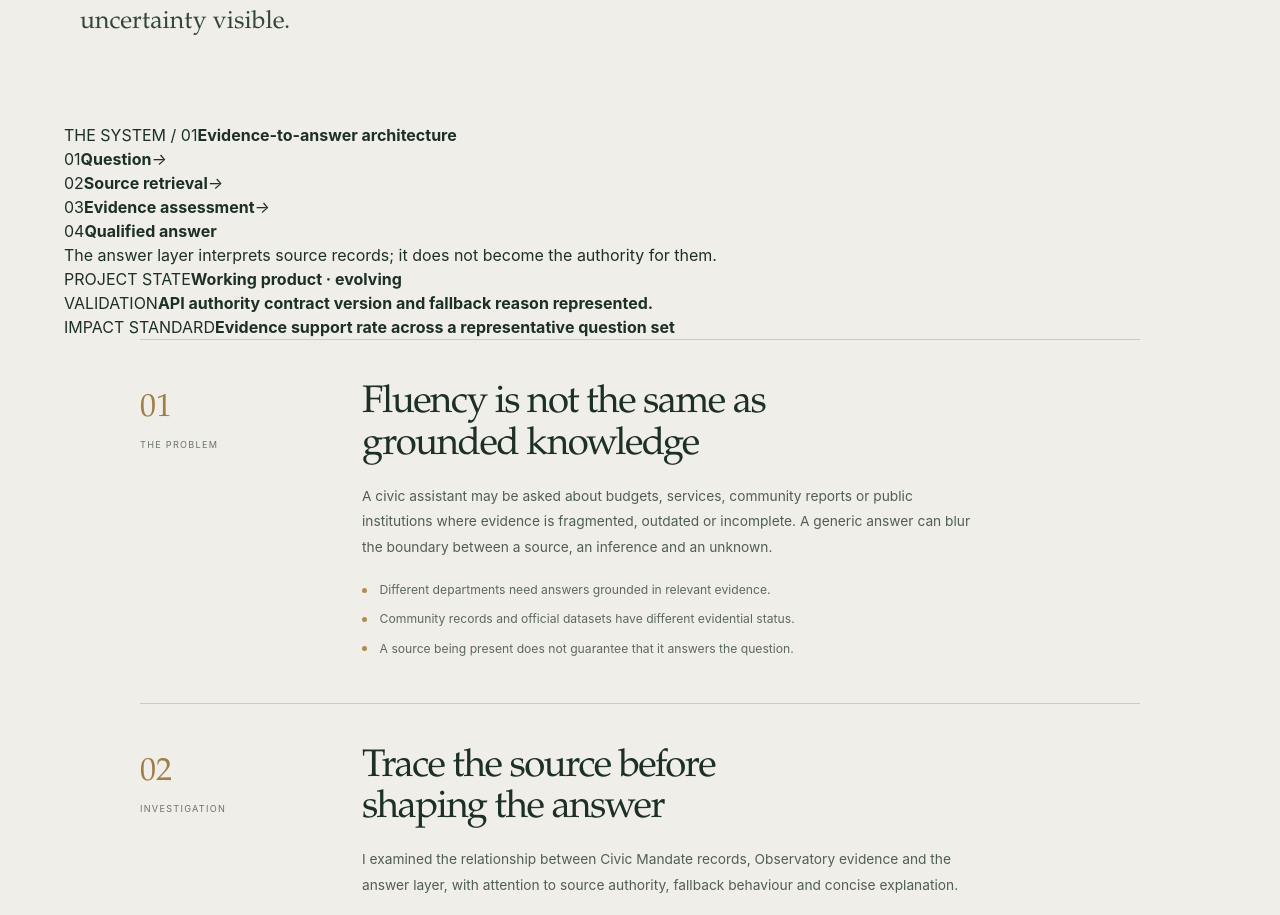
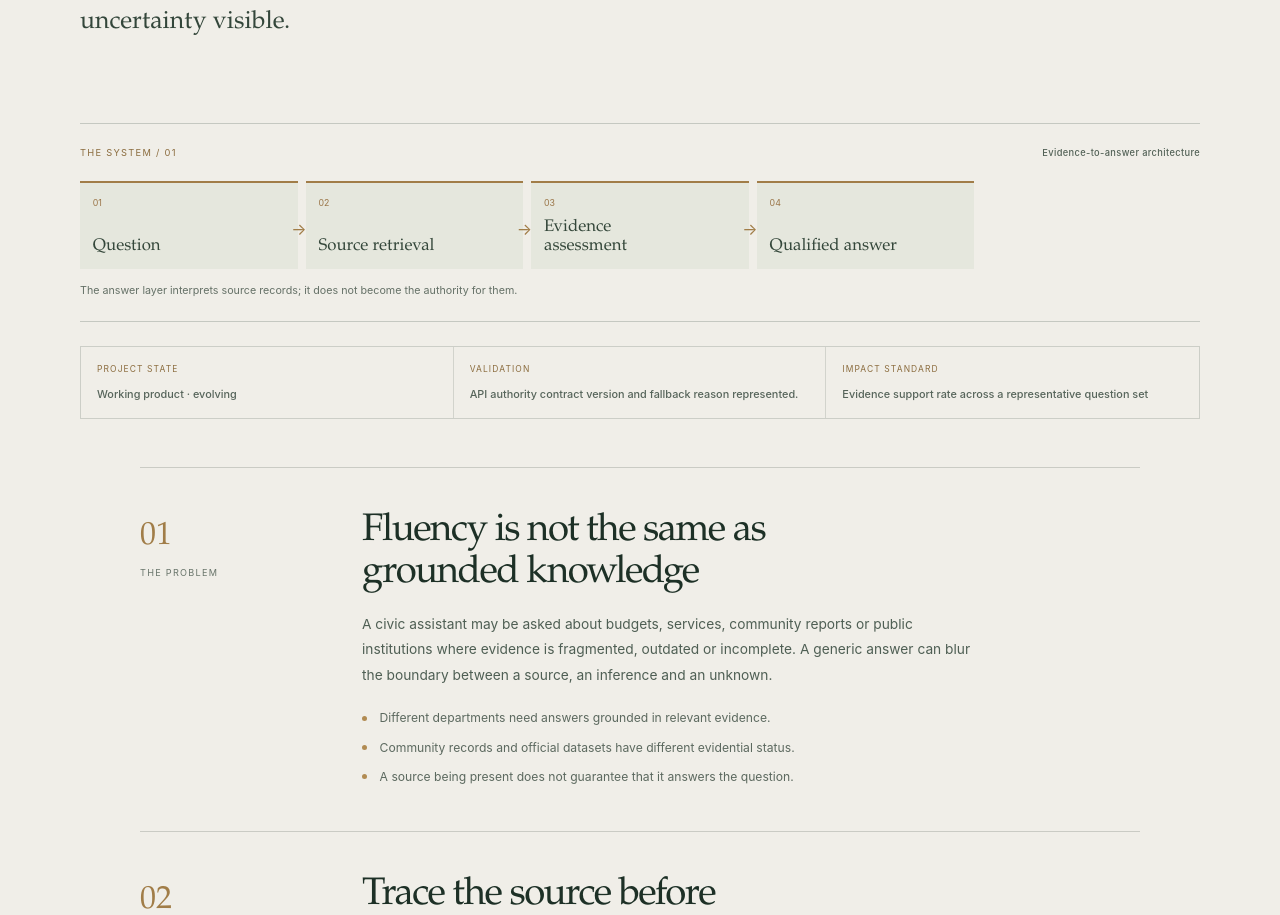
Before and after one commit to mrzulqarnainnadabo/zulqarnain-nadabo, a Next.js app: page /work/brain in a window 1280 px wide. Shown: the part 840-1755 px from the top of the page. Built offline with nearby package versions, Linux system fonts and the light colour scheme.

Commit message:
Add visual architecture diagrams to project case studies

```diff
--- a/app/operating-system.css
+++ b/app/operating-system.css
@@ -387,3 +387,25 @@ html.dark .campus-council-roles>div>span{background:#20362a;border-color:#405746
 .atlas-active-study a{color:var(--atlas-ink);font-size:.62rem;text-decoration:underline;text-decoration-color:#a47c4c;text-underline-offset:4px}
 @media(max-width:850px){.hubil-heading{grid-template-columns:1fr}.hubil-heading>p{max-width:50ch}.hubil-flow button{padding:.9rem .6rem}.hubil-flow button b{font-size:1.15rem}.hubil-packages button{padding:.9rem}.hubil-shared-rail{grid-template-columns:repeat(4,minmax(0,1fr))}.atlas-active-study{grid-template-columns:1fr 1fr}.campus-council-roles>div>span{font-size:.58rem}}
 @media(max-width:620px){.hubil-flow{grid-template-columns:repeat(5,minmax(105px,1fr));overflow-x:auto}.hubil-flow button{min-height:112px}.hubil-stage-detail,.hubil-package-detail{grid-template-columns:1fr;gap:1.2rem;padding:1rem}.hubil-package-heading{align-items:flex-start;flex-direction:column;gap:.8rem}.hubil-packages{grid-template-columns:repeat(2,minmax(0,1fr))}.hubil-packages button:nth-child(2){border-right:0}.hubil-packages button:nth-child(-n+2){border-bottom:1px solid var(--atlas-line)}.hubil-package-detail ul{grid-template-columns:1fr}.hubil-data-model>div{gap:.4rem;flex-wrap:wrap}.hubil-data-model b{padding:.6rem .75rem;font-size:1rem}.hubil-data-model i{font-size:.5rem}.atlas-active-study{grid-template-columns:1fr;gap:.45rem}.hubil-system-bar{font-size:.48rem}}
+
+.case-study-system{max-width:1120px;margin:0 auto 1.5rem;padding:1.4rem 0;border-top:1px solid rgba(29,48,38,.2);border-bottom:1px solid rgba(29,48,38,.2)}
+.case-study-system-heading{display:flex;justify-content:space-between;align-items:center;gap:1rem;color:#8b6c3e;font-size:.58rem;letter-spacing:.14em}
+.case-study-system-heading b{color:#536257;font-weight:500;letter-spacing:.04em}
+.case-study-system-flow{display:grid;grid-template-columns:repeat(5,minmax(0,1fr));gap:.5rem;margin:1.3rem 0 .8rem}
+.case-study-system-node{position:relative;display:flex;flex-direction:column;justify-content:space-between;min-height:88px;padding:.8rem;background:#e5e7dd;border-top:2px solid #a17d48}
+.case-study-system-node span{color:#9a7547;font-size:.55rem}
+.case-study-system-node strong{max-width:18ch;color:#34473a;font:400 1.05rem/1.15 var(--font-serif)}
+.case-study-system-node>i{position:absolute;right:-.55rem;top:40%;z-index:1;color:#a17d48;font-style:normal}
+.case-study-system>p{margin:0;color:#657167;font-size:.67rem;line-height:1.6}
+.case-study-proofline{max-width:1120px;margin:0 auto 3rem;display:grid;grid-template-columns:repeat(3,minmax(0,1fr));border:1px solid rgba(29,48,38,.17)}
+.case-study-proofline>div{display:flex;flex-direction:column;gap:.6rem;padding:1rem;border-right:1px solid rgba(29,48,38,.14)}
+.case-study-proofline>div:last-child{border-right:0}
+.case-study-proofline span{color:#8b6c3e;font-size:.53rem;letter-spacing:.13em}
+.case-study-proofline strong{color:#56645a;font-size:.68rem;font-weight:500;line-height:1.5}
+html.dark .case-study-system{border-color:rgba(236,233,223,.18)}
+html.dark .case-study-system-heading b,html.dark .case-study-system>p,html.dark .case-study-proofline strong{color:#bac5ba}
+html.dark .case-study-system-node{background:#20362a;border-color:#a17d48}
+html.dark .case-study-system-node strong{color:#e1e6dc}
+html.dark .case-study-proofline{border-color:rgba(236,233,223,.18)}
+html.dark .case-study-proofline>div{border-color:rgba(236,233,223,.18)}
+@media(max-width:700px){.case-study-system-flow{grid-template-columns:repeat(2,minmax(0,1fr))}.case-study-system-node{min-height:75px}.case-study-system-node>i{display:none}.case-study-proofline{grid-template-columns:1fr}.case-study-proofline>div{border-right:0;border-bottom:1px solid rgba(29,48,38,.14)}.case-study-proofline>div:last-child{border-bottom:0}.case-study-system-heading{align-items:flex-start;flex-direction:column}}
```
